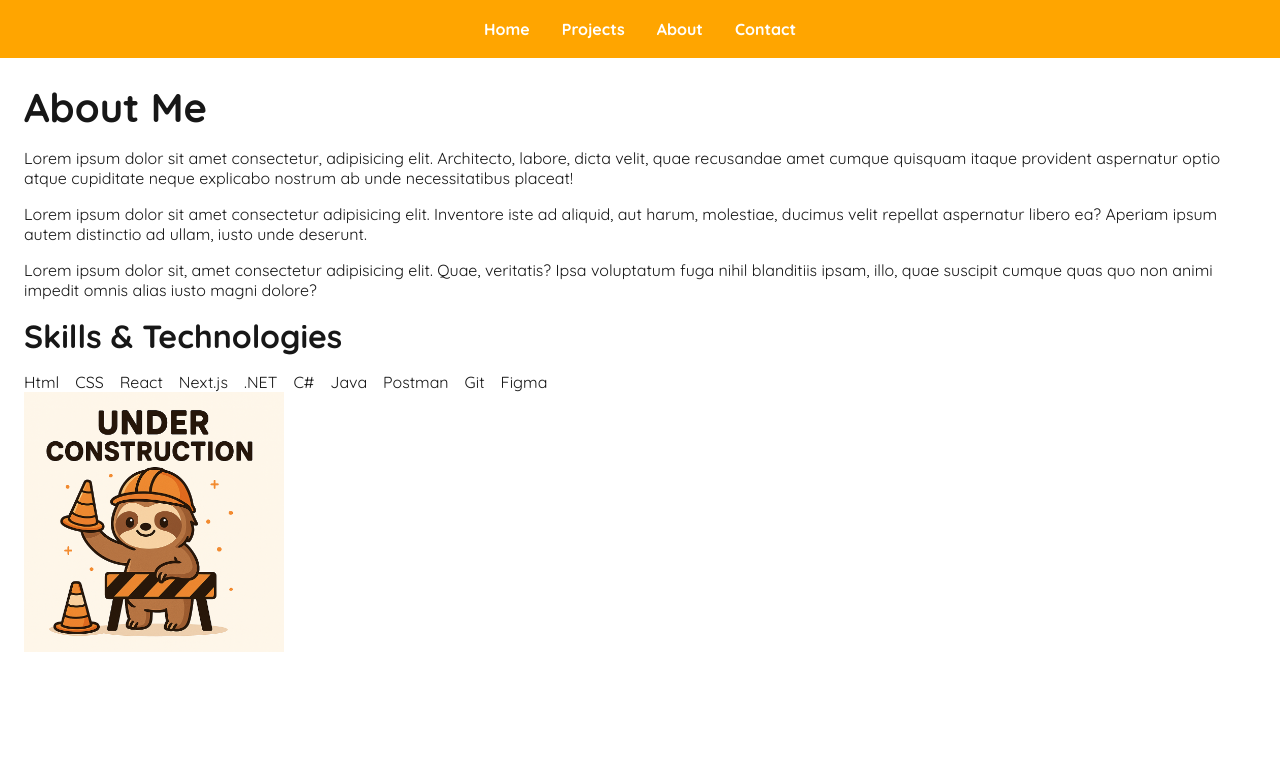
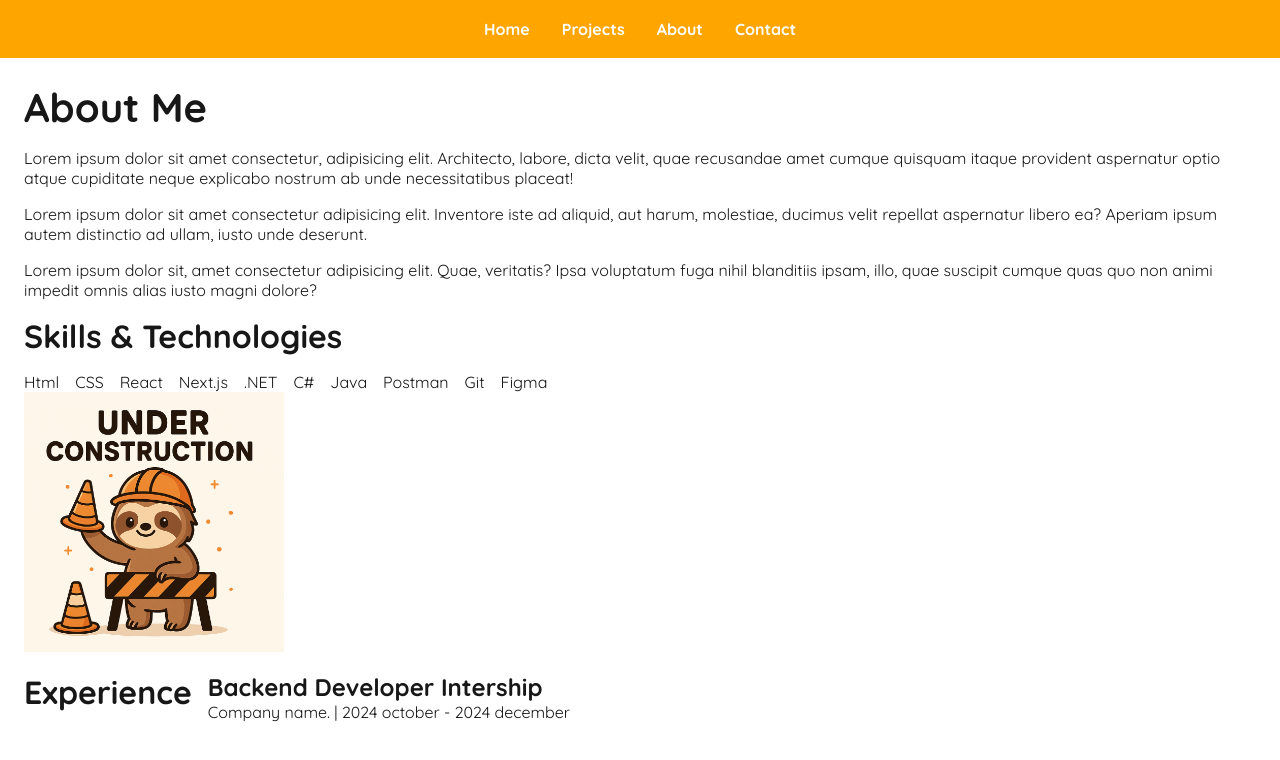
Before and after one commit to SallyResch/portfolio2.0, a Next.js app: page /about in a window 1280 px wide. Shown: the top 760 px of the page. Built offline with nearby package versions, Linux system fonts and the light colour scheme.

Commit message:
added experience section

```diff
--- a/app/about/page.jsx
+++ b/app/about/page.jsx
@@ -31,6 +31,15 @@ export default function about() {
       <section>
         <Image src={altPicture} width={260} height={260} alt='alternative bild'/>
       </section>
+      <section className={styles.experienceContainer}>
+        <h2>Experience</h2>
+        <div className={styles.experiencePart}>
+          <div>
+          <h3>Backend Developer Intership</h3>
+          <p>Company name. | 2024 october - 2024 december</p>
+          </div>
+        </div>
+      </section>
     </div>
   )
 }
--- a/app/about/page.module.css
+++ b/app/about/page.module.css
@@ -13,3 +13,9 @@
     gap: 1rem;
     padding-top: 1rem;
 }
+.experienceContainer{
+    display: flex;
+    flex-wrap: wrap;
+    gap: 1rem;
+    padding-top: 1rem;
+}
```
